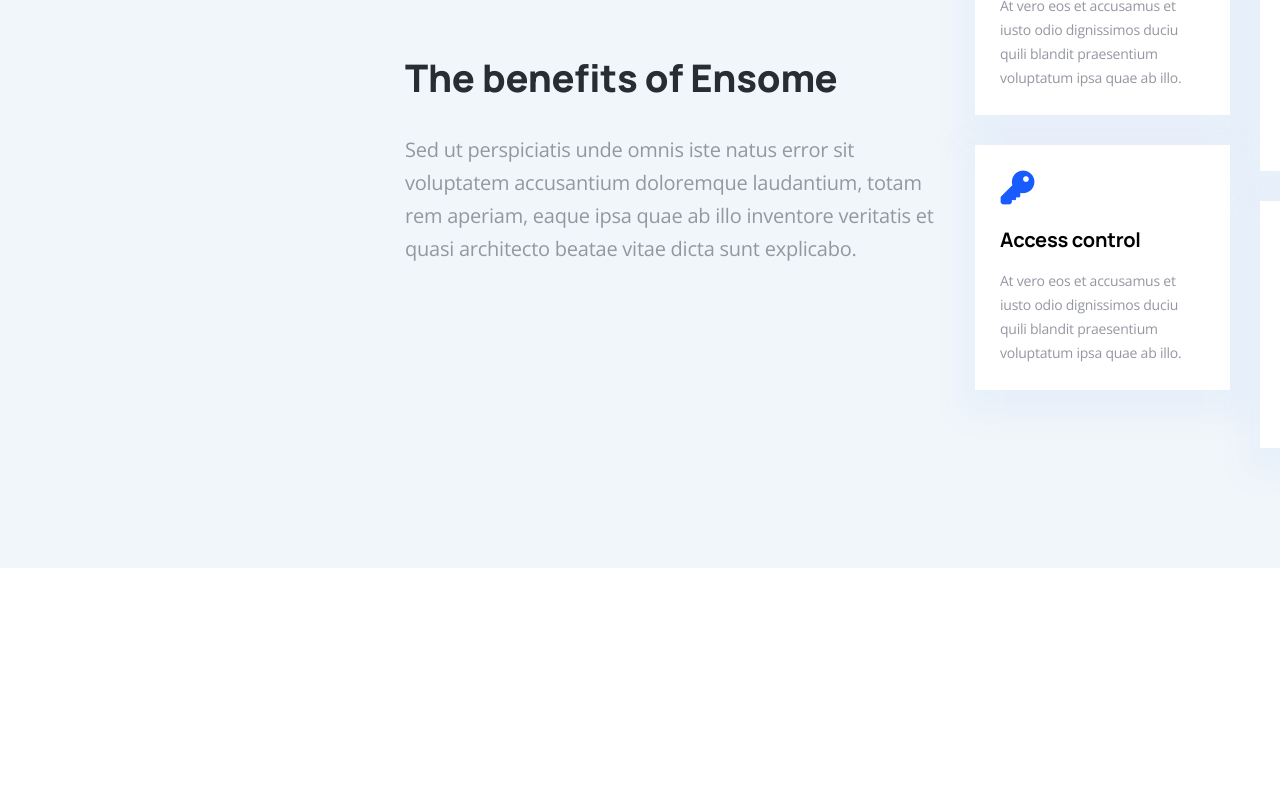
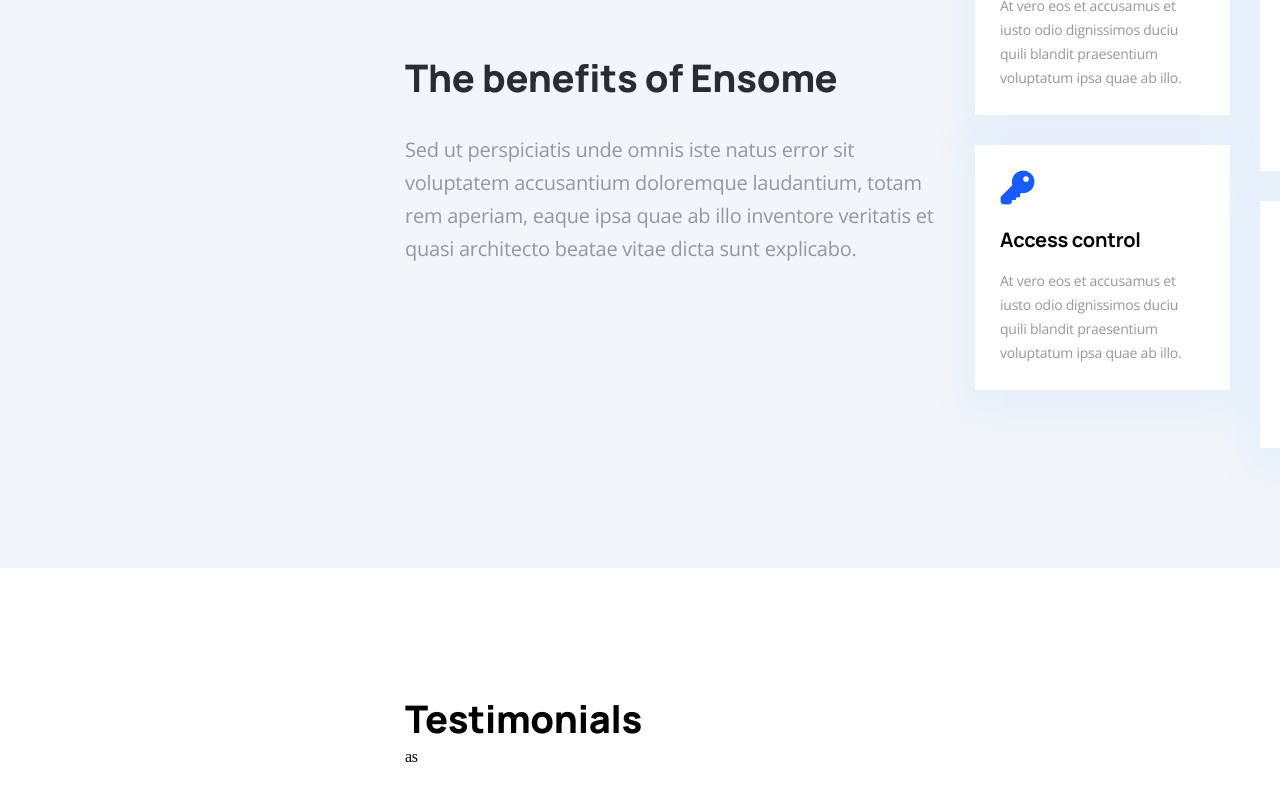
Before and after one commit to Jixlen999/themeforest-ensome-site, a React app: page / in a window 1280 px wide. Shown: the part 3192-3992 px from the top of the page. Before the commit the page ends 3760 px from the top, so only its background shows below. Built offline with nearby package versions, Linux system fonts and the light colour scheme.

Commit message:
feat: config using local lib

```diff
--- a/package.json
+++ b/package.json
@@ -14,6 +14,7 @@
     "@typescript-eslint/eslint-plugin": "^5.13.0",
     "@typescript-eslint/parser": "^5.0.0",
     "babel-loader": "^9.1.2",
+    "css-loader": "^6.7.3",
     "eslint": "8.2.0",
     "eslint-config-airbnb": "19.0.4",
     "eslint-config-airbnb-typescript": "^17.0.0",
@@ -28,6 +29,7 @@
     "husky": "^8.0.3",
     "lint-staged": "^13.1.0",
     "prettier": "^2.8.1",
+    "style-loader": "^3.3.1",
     "ts-loader": "^9.4.2",
     "typescript": "^4.9.4",
     "webpack": "^5.75.0",
--- /dev/null
+++ b/src/components/TestimonialsSection/index.tsx
@@ -0,0 +1,35 @@
+/* eslint-disable react/jsx-no-constructed-context-values */
+/* eslint-disable arrow-body-style */
+/* eslint-disable react/button-has-type */
+import React from 'react';
+import { IconContext } from 'react-icons';
+import { HiOutlineArrowNarrowRight, HiOutlineArrowNarrowLeft } from 'react-icons/hi';
+
+import { Card, Container, ControlButton, Controls, Title, TitleAndControls, Wrapper } from './styled';
+
+const TestimonialsSection = () => {
+  const setts = { color: ' #002B4E', size: '30px' };
+  return (
+    <Wrapper>
+      <Container>
+        <TitleAndControls>
+          <Title>Testimonials</Title>
+          <Controls>
+            <IconContext.Provider value={setts}>
+              <ControlButton>
+                <HiOutlineArrowNarrowLeft />
+              </ControlButton>
+              <ControlButton>
+                <HiOutlineArrowNarrowRight />
+              </ControlButton>
+            </IconContext.Provider>
+          </Controls>
+        </TitleAndControls>
+
+        <Card>as</Card>
+      </Container>
+    </Wrapper>
+  );
+};
+
+export default TestimonialsSection;
--- /dev/null
+++ b/src/components/TestimonialsSection/styled.ts
@@ -0,0 +1,46 @@
+import styled from 'styled-components';
+
+export const Wrapper = styled.div`
+  width: inherit;
+  display: flex;
+  justify-content: center;
+  align-items: center;
+  padding: 120px 0;
+`;
+export const Container = styled.div`
+  width: 1110px;
+`;
+export const TitleAndControls = styled.div`
+  display: flex;
+  justify-content: space-between;
+  align-items: center;
+`;
+
+export const Title = styled.div`
+  font-family: 'Manrope';
+  font-style: normal;
+  font-weight: 800;
+  font-size: 38px;
+  line-height: 56px;
+`;
+export const Controls = styled.div`
+  display: flex;
+  justify-content: space-between;
+  align-items: center;
+  height: 60px;
+  gap: 15px;
+`;
+
+export const ControlButton = styled.div`
+  width: 110px;
+  height: inherit;
+  display: flex;
+  align-items: center;
+  justify-content: center;
+  background: ${({ theme }) => theme.colors.tertiary};
+  border-radius: 20px;
+  i {
+    width: 1000px;
+  }
+`;
+export const Card = styled.div``;
--- a/src/pages/HomePage/index.tsx
+++ b/src/pages/HomePage/index.tsx
@@ -1,16 +1,21 @@
+/* eslint-disable import/no-extraneous-dependencies */
 import React from 'react';
+import { MyButton } from 'themeforest-lib';
 
 import HeroSection from '@components/HeroSection';
 import FeaturesSection from '@src/components/FeaturesSection';
 import CompanyOverviewSection from '@src/components/CompanyOverviewSection';
 import BenefitsSection from '@src/components/BenefitsSection';
+import TestimonialsSection from '@src/components/TestimonialsSection';
 
 const HomePage = () => (
   <>
+    <MyButton />
     <HeroSection />
     <FeaturesSection />
     <CompanyOverviewSection />
     <BenefitsSection />
+    <TestimonialsSection />
   </>
 );
 
--- a/tsconfig.json
+++ b/tsconfig.json
@@ -1,10 +1,12 @@
 {
   "compilerOptions": {
+    "moduleResolution": "node",
     "target": "es2017",
     "module": "commonJS",
     "strictNullChecks": true,
     "esModuleInterop": true,
-    "jsx": "react-jsx"
+    "jsx": "react-jsx",
+    "strict": true
   },
   "include": ["src"],
   "extends": "./tsconfig.paths.json"
--- a/webpack.config.js
+++ b/webpack.config.js
@@ -10,8 +10,16 @@ module.exports = {
       '@pages': path.resolve(__dirname, 'src/pages/'),
       '@constants': path.resolve(__dirname, 'src/constants/'),
       '@assets': path.resolve(__dirname, 'src/assets/'),
+      'styled-components': path.resolve('./node_modules/styled-components/'),
     },
   },
+  // externals: {
+  //   'styled-components': {
+  //     commonjs: 'styled-components',
+  //     commonjs2: 'styled-components',
+  //     amd: 'styled-components',
+  //   },
+  // },
   module: {
     rules: [
       {
@@ -32,6 +40,10 @@ module.exports = {
         test: /\.(png|svg|jpg|jpeg|gif)$/,
         type: 'asset/resource',
       },
+      {
+        test: /\.css$/i,
+        use: ['style-loader', 'css-loader'],
+      },
     ],
   },
   plugins: [
```
Also changed, not shown: 2 other files (tests, documents, lock files or other folders).
